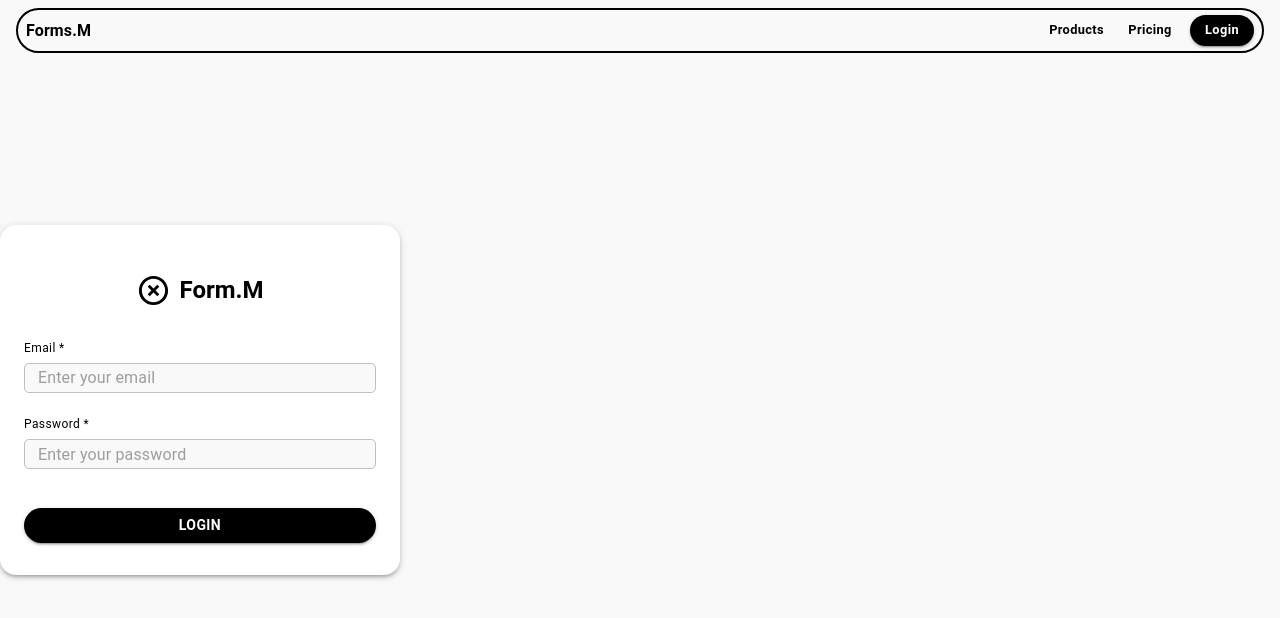
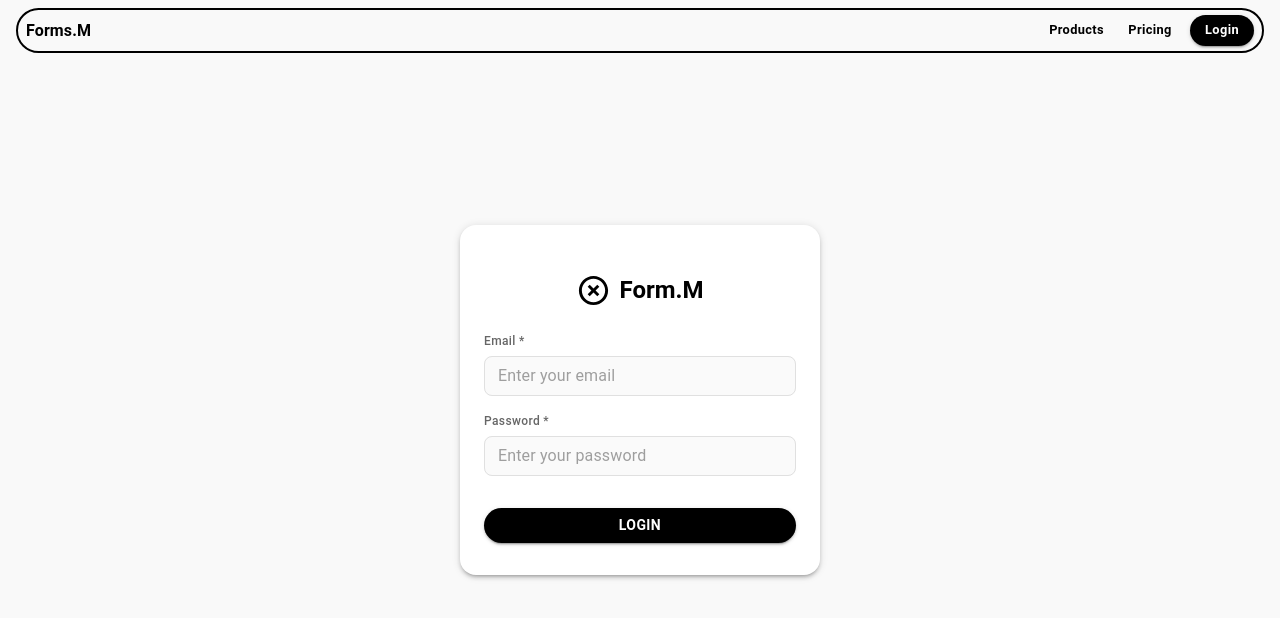
Before and after one commit to charan2r/formly, a React (Vite) app in the folder front-end/: page /login in a window 1280 px wide. Shown: the top 618 px of the page. Built offline with nearby package versions, Linux system fonts and the light colour scheme.

Commit message:
E2F1U4-1074: fixed alignment issue with login component

```diff
--- a/front-end/src/components/authentication/Login.tsx
+++ b/front-end/src/components/authentication/Login.tsx
@@ -77,19 +77,20 @@ const Login = () => {
   return (
     <Box
       sx={{
-        backgroundColor: "F9F9F9",
-        height: "100vh",
+        backgroundColor: "#F9F9F9",
+        minHeight: "100vh",
+        width: "100vw",
         display: "flex",
         flexDirection: "column",
-        justifyContent: "center",
         alignItems: "center",
+        position: "relative",
       }}
     >
       {/* Navbar */}
       <Box
         component="nav"
         sx={{
-          position: "absolute",
+          position: "fixed",
           top: 8,
           left: 16,
           right: 16,
@@ -101,6 +102,7 @@ const Login = () => {
           alignItems: "center",
           padding: "4px 8px",
           height: "45px",
+          zIndex: 1000,
         }}
       >
         {/* Logo */}
@@ -158,34 +160,22 @@ const Login = () => {
         </Box>
       </Box>
 
-      {/* Toast Notification */}
-      <Snackbar
-        open={toast.open}
-        autoHideDuration={3000}
-        onClose={handleCloseToast}
-        anchorOrigin={{ vertical: 'top', horizontal: 'right' }}
-      >
-        <Alert
-          onClose={handleCloseToast}
-          severity={toast.severity}
+      {/* Main content wrapper */}
+      <Box
         sx={{
-            width: '100%',
-            backgroundColor: toast.severity === 'success' ? '#4CAF50' : '#f44336',
-            color: 'white',
-            '& .MuiAlert-icon': {
-              color: 'white'
-            }
+          position: "fixed",
+          top: "50%",
+          left: "50%",
+          transform: "translate(-50%, -50%)",
+          width: "100%",
+          maxWidth: "400px",
+          padding: "0 20px",
         }}
       >
-          {toast.message}
-        </Alert>
-      </Snackbar>
-
         {/* Login Card */}
         <Container
           component="form"
           onSubmit={handleLogin}
-        maxWidth="xs"
           sx={{
             backgroundColor: "white",
             borderRadius: "16px",
@@ -195,9 +185,10 @@ const Login = () => {
             textAlign: "center",
             height: "350px",
             display: "flex",
-          width: "400px",
             flexDirection: "column",
             justifyContent: "space-between",
+            margin: 0,
+            width: "100%",
           }}
         >
           {/* Logo and Title */}
@@ -225,7 +216,14 @@ const Login = () => {
             <Typography
               variant="caption"
               gutterBottom
-            sx={{ marginBottom: "4px", display: "block" }}
+              sx={{
+                marginBottom: "4px",
+                display: "block",
+                color: "#666",
+                fontWeight: 500,
+                fontSize: "0.75rem",
+                letterSpacing: "0.03em"
+              }}
             >
               Email *
             </Typography>
@@ -236,12 +234,31 @@ const Login = () => {
               placeholder="Enter your email"
               fullWidth
               required
+              sx={{
+                "& .MuiOutlinedInput-root": {
+                  transition: "all 0.2s ease-in-out",
+                  "&:hover": {
+                    transform: "translateY(-1px)",
+                    boxShadow: "0 2px 4px rgba(0,0,0,0.05)"
+                  }
+                }
+              }}
               InputProps={{
                 sx: {
-                backgroundColor: "#f9f9f9",
-                borderRadius: "5px",
-                paddingY: "2px",
-                height: "30px",
+                  height: "40px",
+                  borderRadius: "8px",
+                  backgroundColor: "#FAFAFA",
+                  "& fieldset": {
+                    borderColor: "#e0e0e0",
+                    transition: "all 0.2s"
+                  },
+                  "&:hover fieldset": {
+                    borderColor: "#000",
+                  },
+                  "&.Mui-focused fieldset": {
+                    borderColor: "#000",
+                    borderWidth: "2px"
+                  },
                 },
               }}
             />
@@ -252,7 +269,14 @@ const Login = () => {
             <Typography
               variant="caption"
               gutterBottom
-            sx={{ marginBottom: "4px", display: "block" }}
+              sx={{
+                marginBottom: "4px",
+                display: "block",
+                color: "#666",
+                fontWeight: 500,
+                fontSize: "0.75rem",
+                letterSpacing: "0.03em"
+              }}
             >
               Password *
             </Typography>
@@ -264,12 +288,31 @@ const Login = () => {
               value={password}
               onChange={(e) => setPassword(e.target.value)}
               required
+              sx={{
+                "& .MuiOutlinedInput-root": {
+                  transition: "all 0.2s ease-in-out",
+                  "&:hover": {
+                    transform: "translateY(-1px)",
+                    boxShadow: "0 2px 4px rgba(0,0,0,0.05)"
+                  }
+                }
+              }}
               InputProps={{
                 sx: {
-                backgroundColor: "#f9f9f9",
-                borderRadius: "5px",
-                paddingY: "2px",
-                height: "30px",
+                  height: "40px",
+                  borderRadius: "8px",
+                  backgroundColor: "#FAFAFA",
+                  "& fieldset": {
+                    borderColor: "#e0e0e0",
+                    transition: "all 0.2s"
+                  },
+                  "&:hover fieldset": {
+                    borderColor: "#000",
+                  },
+                  "&.Mui-focused fieldset": {
+                    borderColor: "#000",
+                    borderWidth: "2px"
+                  },
                 },
               }}
             />
@@ -295,6 +338,30 @@ const Login = () => {
           </Box>
         </Container>
       </Box>
+
+      {/* Toast Notification */}
+      <Snackbar
+        open={toast.open}
+        autoHideDuration={3000}
+        onClose={handleCloseToast}
+        anchorOrigin={{ vertical: 'top', horizontal: 'right' }}
+      >
+        <Alert
+          onClose={handleCloseToast}
+          severity={toast.severity}
+          sx={{
+            width: '100%',
+            backgroundColor: toast.severity === 'success' ? '#4CAF50' : '#f44336',
+            color: 'white',
+            '& .MuiAlert-icon': {
+              color: 'white'
+            }
+          }}
+        >
+          {toast.message}
+        </Alert>
+      </Snackbar>
+    </Box>
   );
 };
 
```
Lines whose indentation alone changed are shown as unchanged.
